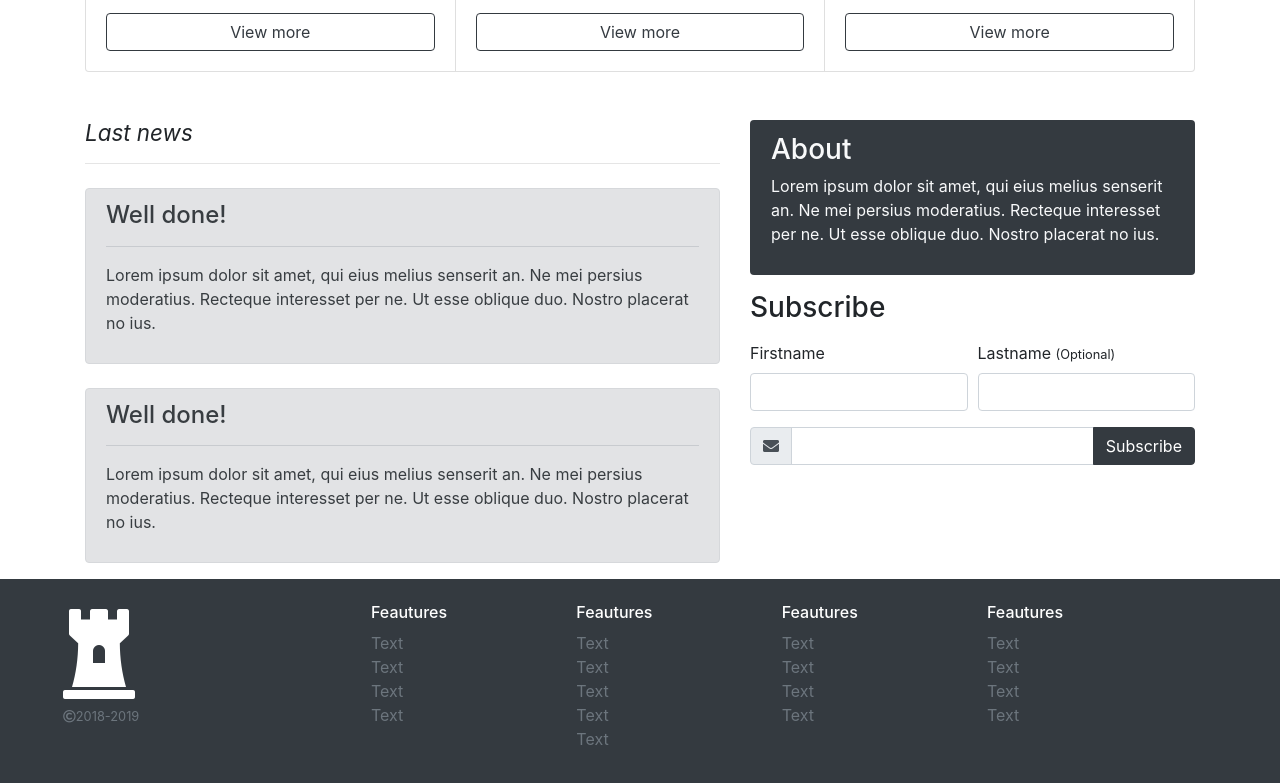
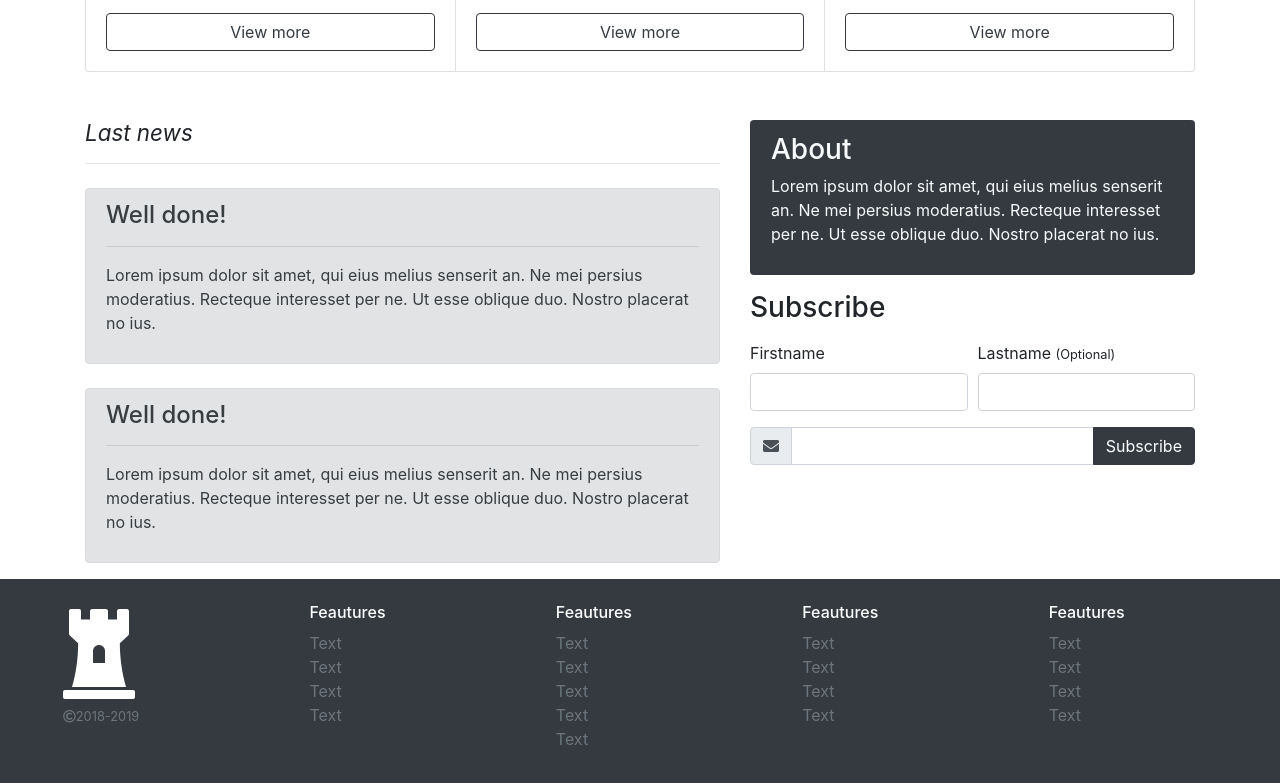
Before and after one commit to eragon0992/eragon0992.github.io, a plain HTML site: page страничка/Page.html in a window 1280 px wide. Shown: the part 802-1585 px from the top of the page. Drawn offline with nearby package versions, Linux system fonts and the light colour scheme.

Commit message:
Update страничка/Page.html

```diff
--- a/страничка/Page.html
+++ b/страничка/Page.html
@@ -152,18 +152,18 @@
     </div>
     <footer class="bg-dark text-light">
         <div class="row pt-4 pl-5  text-secondary  mr-0 ml-0 pb-5">
-            <div class="col-12 col-md-3">
+            <div class="col-12 col-md">
                 <h1><i class="fas fa-chess-rook display-1 text-white"></i></h1>
                 <small><i class="far fa-copyright"></i>2018-2019</small>
             </div>
-            <div class="col-6 col-md-2">
+            <div class="col-6 col-md">
                 <h6 class="text-white">Feautures</h6>
                 <p class="mb-0">Text</p>
                 <p class="mb-0">Text</p>
                 <p class="mb-0">Text</p>
                 <p class="mb-0">Text</p>
             </div>
-            <div class="col-6 col-md-2">
+            <div class="col-6 col-md">
                 <h6 class="text-white">Feautures</h6>
                 <p class="mb-0">Text</p>
                 <p class="mb-0">Text</p>
@@ -171,14 +171,14 @@
                 <p class="mb-0">Text</p>
                 <p class="mb-0">Text</p>
             </div>
-            <div class="col-6 col-md-2">
+            <div class="col-6 col-md">
                 <h6 class="text-white">Feautures</h6>
                 <p class="mb-0">Text</p>
                 <p class="mb-0">Text</p>
                 <p class="mb-0">Text</p>
                 <p class="mb-0">Text</p>
             </div>
-            <div class="col-6 col-md-2">
+            <div class="col-6 col-md">
                 <h6 class="text-white">Feautures</h6>
                 <p class="mb-0">Text</p>
                 <p class="mb-0">Text</p>
```
